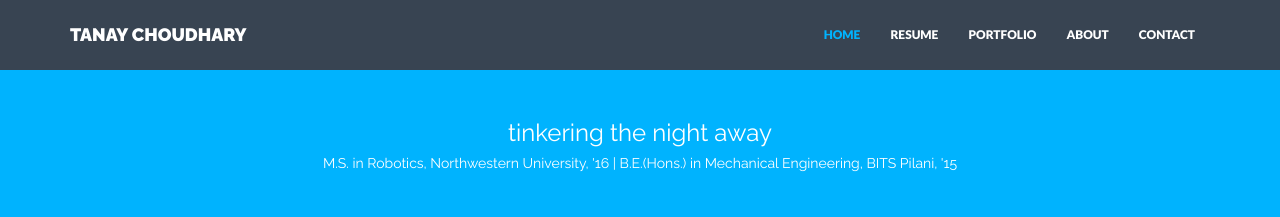
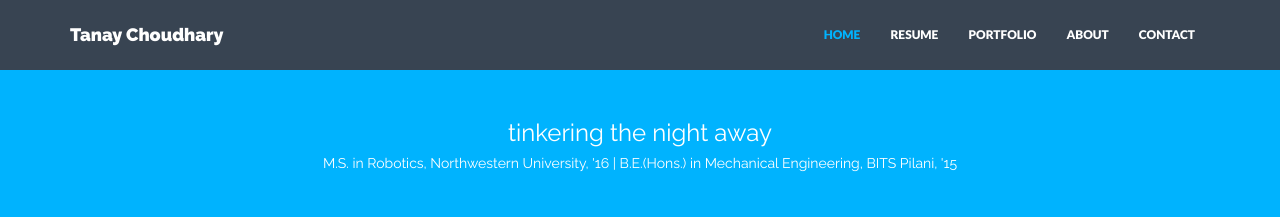
Before and after one commit to tanay-choudhary/tanay-choudhary.github.io, a Jekyll site: the page built from index.html, in a window 1280 px wide. Shown: the top 217 px of the page. Built offline with Jekyll 4.4.1, drawn with Linux system fonts in a browser that asks for light colours; nearby versions of some CDN libraries; part of the change alters nothing that is shown.

```diff
--- a/_config.yml
+++ b/_config.yml
@@ -1,11 +1,11 @@
 ### GENERAL SETTINGS ###
 
 # Site settings
-title: TANAY CHOUDHARY
+title: Tanay Choudhary
 description: "Master of Science in Robotics at Northwestern University"
 analytics: #Google analytics code in the format XX-nnnnnnnn-n
 baseurl: "" #important: start with /
-url: "http://tanay-bits.github.io"
+url: "https://tanay-choudhary.github.io"
 
 # Build settings
 markdown: kramdown
@@ -27,9 +27,9 @@ colors:  #in hex code if not noted else
 # Social networks usernames. Many more available: google-plus, flickr, linkedin, etc). Shown in footer.
 social:
   - title: linkedin
-    url: http://www.linkedin.com/in/tanayc
+    url: https://www.linkedin.com/in/tanayc
   - title: facebook
-    url: http://www.facebook.com/tanay.forrest
+    url: https://www.facebook.com/tanay.forrest
 
 
 # Postal address (add as many lines as necessary). Shown in footer and on Contact page.
```
